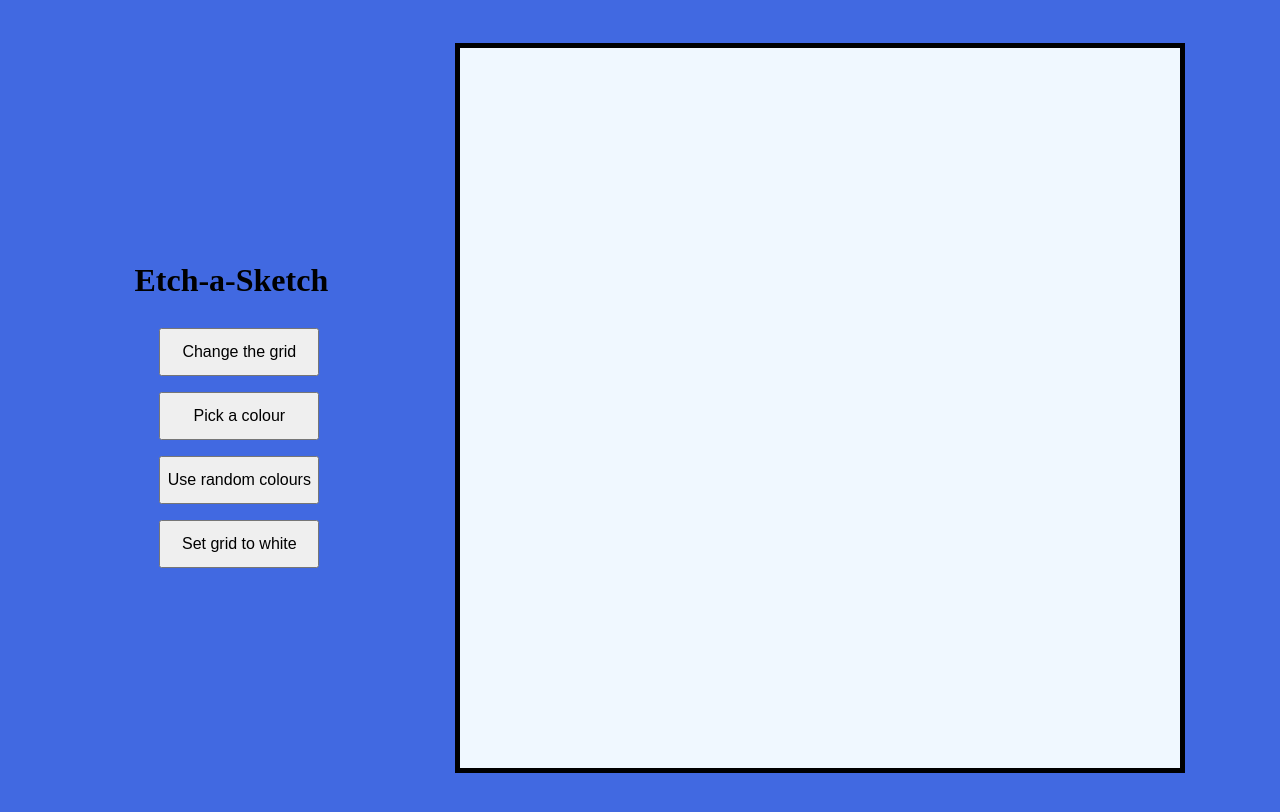
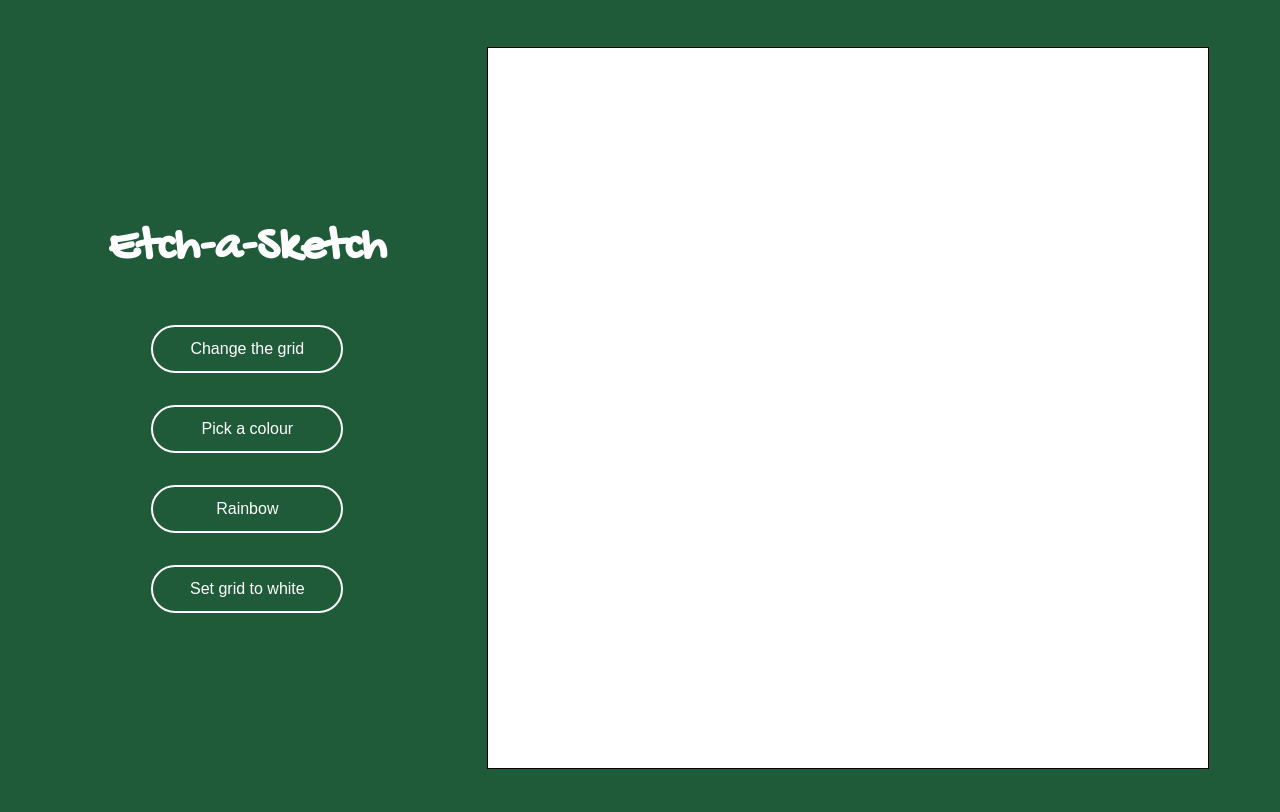
Before and after one commit to Zelouchan/odin-etch, a plain HTML site: page index.html in a window 1280 px wide. Drawn offline with Linux system fonts and the light colour scheme.

Commit message:
added style

```diff
--- a/index.html
+++ b/index.html
@@ -1,28 +1,30 @@
 <!DOCTYPE html>
 <html lang="en">
   <head>
-    <meta charset="UTF-8">
-    <meta name="viewport" content="width=device-width, initial-scale=1.0">
+    <meta charset="UTF-8" />
+    <meta name="viewport" content="width=device-width, initial-scale=1.0" />
     <script src="script.js" defer></script>
-    <link rel="stylesheet" href="./style.css">
+    <link rel="stylesheet" href="./style.css" />
+
+    <link rel="preconnect" href="https://fonts.googleapis.com" />
+    <link rel="preconnect" href="https://fonts.gstatic.com" crossorigin />
+    <link rel="preconnect" href="https://fonts.googleapis.com">
+    <link rel="preconnect" href="https://fonts.gstatic.com" crossorigin>
+    <link href="https://fonts.googleapis.com/css2?family=Gochi+Hand&display=swap" rel="stylesheet">
 
     <title>Etch-a-Sketch</title>
   </head>
   <body>
-
     <div class="top">
       <h1>Etch-a-Sketch</h1>
       <div class="buttons">
         <button id="reset">Change the grid</button>
         <button id="colour">Pick a colour</button>
-        <button id="random">Use random colours</button>
+        <button id="random">Rainbow</button>
         <button id="clear">Set grid to white</button>
       </div>
     </div>
 
-
     <div id="container"></div>
-
-
   </body>
 </html>
--- a/style.css
+++ b/style.css
@@ -1,3 +1,11 @@
+:root {
+    --fontcolor: white;
+    --bgcolor: rgb(31, 91, 57);
+    --buttonhover: seagreen;
+}
+
+@import url('https://fonts.googleapis.com/css2?family=Gochi+Hand&display=swap');
+
 body {
     display: flex;
     flex-direction: row;
@@ -5,7 +13,12 @@ body {
     align-items: center;
     width: 100vw;
     height: 100vh;
-    background-color: royalblue;
+    background-color: var(--bgcolor);
+}
+
+h1 {
+    font-size: 3em;
+    font-family: 'Gochi hand', Verdana, Geneva, Tahoma, sans-serif;
 }
 
 .top {
@@ -13,22 +26,27 @@ body {
     flex-direction: column;
     align-items: center;
     text-align: center;
-    width: 30vh;
-}
-
-.buttons {
-    flex-wrap: wrap;
-    flex-direction: row;
-    align-items: center;
-    width: 20vh;
+    width: 40vh;
+    color: var(--fontcolor);
 }
 
 button {
     align-content: center;
-    width: 10em;
+    align-self: center;
+    width: 12em;
     height: 3em;
     font-size: 1em;
     margin: 5%;
+    border-radius: 15em;
+    border: 2px solid var(--fontcolor);
+    background-color: var(--bgcolor);
+    color: var(--fontcolor);
+}
+
+button:hover {
+    background-color: var(--buttonhover);
+    cursor: pointer;
+    font-weight: bold;
 }
 
 #container {
@@ -36,6 +54,6 @@ button {
     flex-wrap: wrap;
     width: 90vh;
     height: 90vh;
-    border: 5px solid black;
-    background-color: aliceblue;
+    border: 1px solid black;
+    background-color: white;
 }
```
Lines whose indentation alone changed are shown as unchanged.
